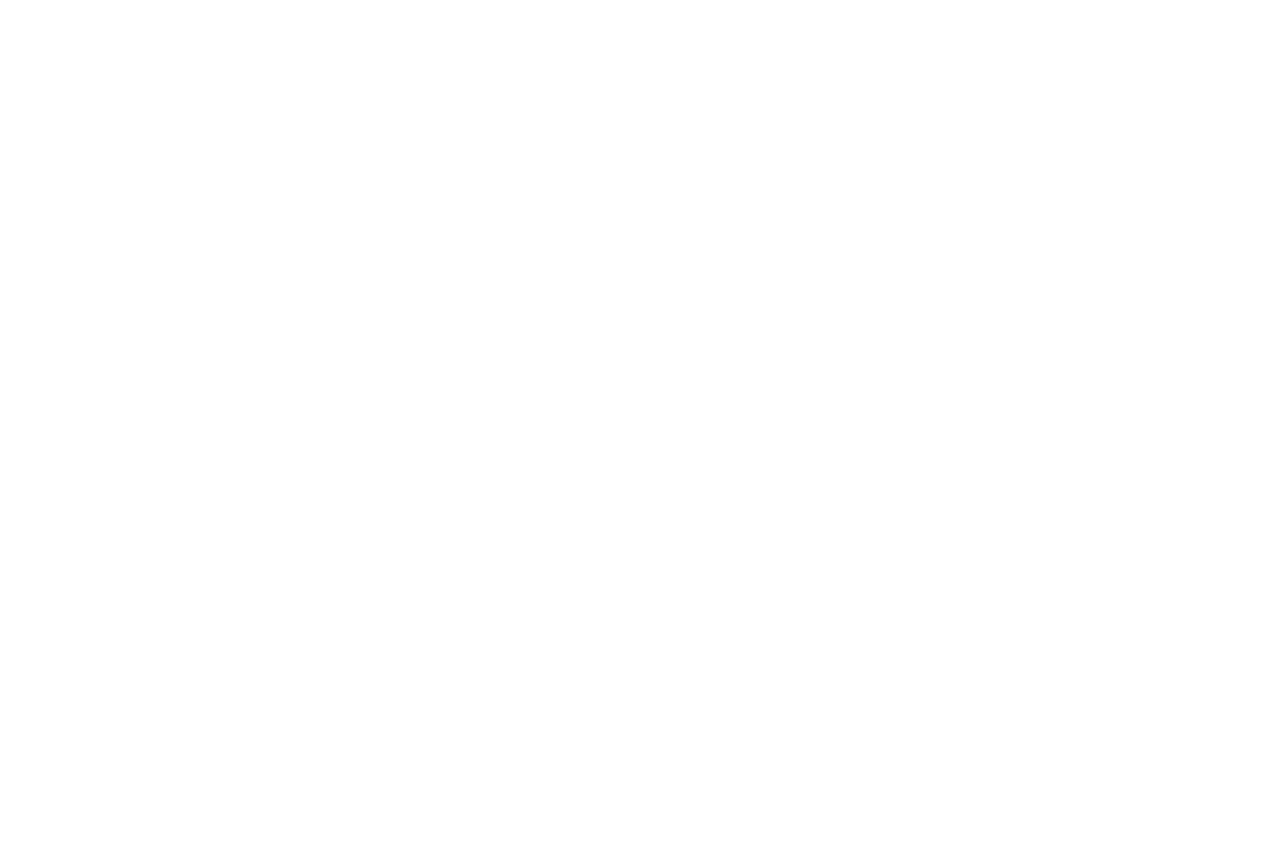
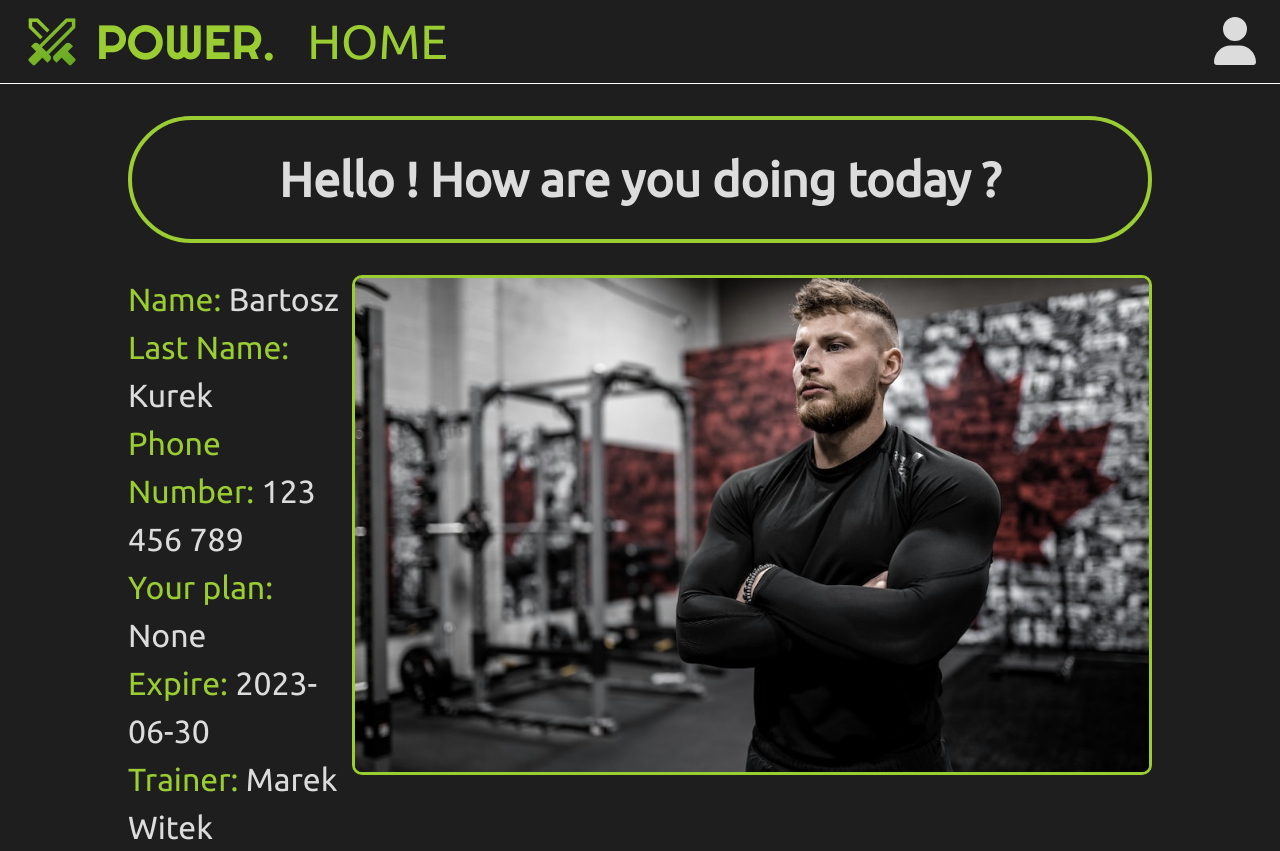
Before and after one commit to Dawiczku/Gym-Website, a React (Create React App) app in the folder gym-website/: page /dashboard in a window 1280 px wide. Before the commit this address had no page. Before the commit the page ends 800 px from the top, so only its background shows below. Built offline with nearby package versions, Linux system fonts and the light colour scheme; what @fvilers/disable-react-devtools would draw is missing.

Commit message:
Create dashboard

```diff
--- a/gym-website/src/App.js
+++ b/gym-website/src/App.js
@@ -4,6 +4,7 @@
 import Login from "./components/Login";
 import Register from "./components/Register";
 import ForgotPassword from "./components/ForgotPassword";
+import Dashboard from "./components/Dashboard";
 import "./components/FontAwesomeIcons";
 import "./styles/styles.css";
 
@@ -15,6 +16,7 @@
         <Route path="login" element={<Login />} />
         <Route path="register" element={<Register />} />
         <Route path="forgot-password" element={<ForgotPassword />} />
+        <Route path="dashboard" element={<Dashboard />} />
       </Routes>
     </BrowserRouter>
   );
--- /dev/null
+++ b/gym-website/src/components/Dashboard.js
@@ -0,0 +1,54 @@
+import { FontAwesomeIcon } from "@fortawesome/react-fontawesome";
+import { Link } from "react-router-dom";
+import React from "react";
+
+export default function Dashboard() {
+  return (
+    <section className="bg-clr--dark">
+      <header>
+        <div className="dashboard__header">
+          <div className="accent--clr dashboard__links">
+            <div className="dashboard__logo">
+              <span className="logo material-symbols-outlined">swords</span>
+              <span className="dashboard__link font--righteous">POWER.</span>
+            </div>
+            <Link to="/">
+              <span className="dashboard__link">HOME</span>
+            </Link>
+          </div>
+          <div className="user__icon text-clr--primary">
+            <FontAwesomeIcon icon="fa-solid fa-user" />
+          </div>
+        </div>
+      </header>
+      <div className="dashboard__greetings text-clr--primary">
+        <h1>Hello ! How are you doing today ?</h1>
+      </div>
+      <div className="dashboard__content">
+        <div>
+          <p className="accent--clr">
+            Name: <span className="text-clr--primary">Bartosz</span>
+          </p>
+          <p className="accent--clr">
+            Last Name: <span className="text-clr--primary">Kurek</span>
+          </p>
+          <p className="accent--clr">
+            Phone Number: <span className="text-clr--primary">123 456 789</span>
+          </p>
+          <p className="accent--clr">
+            Your plan: <span className="text-clr--primary">None</span>
+          </p>
+          <p className="accent--clr">
+            Expire: <span className="text-clr--primary">2023-06-30</span>
+          </p>
+          <p className="accent--clr">
+            Trainer: <span className="text-clr--primary">Marek Witek</span>
+          </p>
+        </div>
+        <div className="dashboard__image">
+          <img src={require("../images/main-muscle.jpeg")}></img>
+        </div>
+      </div>
+    </section>
+  );
+}
--- a/gym-website/src/components/FontAwesomeIcons.js
+++ b/gym-website/src/components/FontAwesomeIcons.js
@@ -6,6 +6,13 @@
   faGithub,
 } from "@fortawesome/free-brands-svg-icons";
 
-import { faCircleInfo } from "@fortawesome/free-solid-svg-icons";
+import { faCircleInfo, faUser } from "@fortawesome/free-solid-svg-icons";
 
-library.add(faFacebookF, faInstagram, faYoutube, faGithub, faCircleInfo);
+library.add(
+  faFacebookF,
+  faInstagram,
+  faYoutube,
+  faGithub,
+  faCircleInfo,
+  faUser
+);
--- /dev/null
+++ b/gym-website/src/styles/_dashboard.scss
@@ -0,0 +1,69 @@
+.dashboard__header {
+  display: flex;
+  justify-content: space-between;
+  align-items: center;
+  width: 100%;
+}
+
+.dashboard__link,
+.user__icon {
+  font-size: 3rem;
+}
+
+.dashboard__links {
+  display: flex;
+  align-items: center;
+  gap: 2rem;
+}
+
+.dashboard__logo {
+  display: flex;
+  align-items: center;
+  gap: 1rem;
+}
+
+.dashboard__greetings {
+  width: 80%;
+  border: 4px solid $clr--accent;
+  border-radius: 100px;
+  margin: 2rem auto;
+  padding: 2rem;
+  text-align: center;
+
+  h1 {
+    font-size: 3rem;
+  }
+}
+
+.dashboard__content {
+  display: grid;
+  grid-template-columns: 4fr 2fr;
+  width: 80%;
+  margin: 0 auto;
+
+  p {
+    font-size: 2rem;
+    line-height: 3rem;
+  }
+}
+
+.dashboard__image {
+  width: 800px;
+  height: 500px;
+  overflow: hidden;
+  border: 3px solid $clr--accent;
+  border-radius: 10px;
+
+  img {
+    width: 100%;
+    height: 100%;
+    object-fit: cover;
+    transition: 0.3s;
+    filter: grayscale(0.5);
+
+    &:hover {
+      transform: scale(1.05);
+      filter: grayscale(0);
+    }
+  }
+}
--- a/gym-website/src/styles/styles.css
+++ b/gym-website/src/styles/styles.css
@@ -986,6 +986,73 @@
   box-shadow: 0 0 12px 1px rgb(154, 205, 50);
 }
 
+.dashboard__header {
+  display: flex;
+  justify-content: space-between;
+  align-items: center;
+  width: 100%;
+}
+
+.dashboard__link,
+.user__icon {
+  font-size: 3rem;
+}
+
+.dashboard__links {
+  display: flex;
+  align-items: center;
+  gap: 2rem;
+}
+
+.dashboard__logo {
+  display: flex;
+  align-items: center;
+  gap: 1rem;
+}
+
+.dashboard__greetings {
+  width: 80%;
+  border: 4px solid rgb(154, 205, 50);
+  border-radius: 100px;
+  margin: 2rem auto;
+  padding: 2rem;
+  text-align: center;
+}
+.dashboard__greetings h1 {
+  font-size: 3rem;
+}
+
+.dashboard__content {
+  display: grid;
+  grid-template-columns: 4fr 2fr;
+  width: 80%;
+  margin: 0 auto;
+}
+.dashboard__content p {
+  font-size: 2rem;
+  line-height: 3rem;
+}
+
+.dashboard__image {
+  width: 800px;
+  height: 500px;
+  overflow: hidden;
+  border: 3px solid rgb(154, 205, 50);
+  border-radius: 10px;
+}
+.dashboard__image img {
+  width: 100%;
+  height: 100%;
+  -o-object-fit: cover;
+     object-fit: cover;
+  transition: 0.3s;
+  filter: grayscale(0.5);
+}
+.dashboard__image img:hover {
+  transform: scale(1.05);
+  filter: grayscale(0);
+}
+
 *,
 *::before,
 *::after {
--- a/gym-website/src/styles/styles.scss
+++ b/gym-website/src/styles/styles.scss
@@ -1,5 +1,6 @@
 @import url("https://fonts.googleapis.com/css2?family=Alfa+Slab+One&family=Righteous&family=Ubuntu&display=swap");
-@import "./main", "./about", "./plans", "./contact", "./loginForms", "./buttons";
+@import "./main", "./about", "./plans", "./contact", "./loginForms", "./buttons",
+  "./dashboard";
 
 *,
 *::before,
```
Also changed, not shown: gym-website/src/images/main-muscle.jpeg (added), 1 other file (tests, documents, lock files or other folders).
